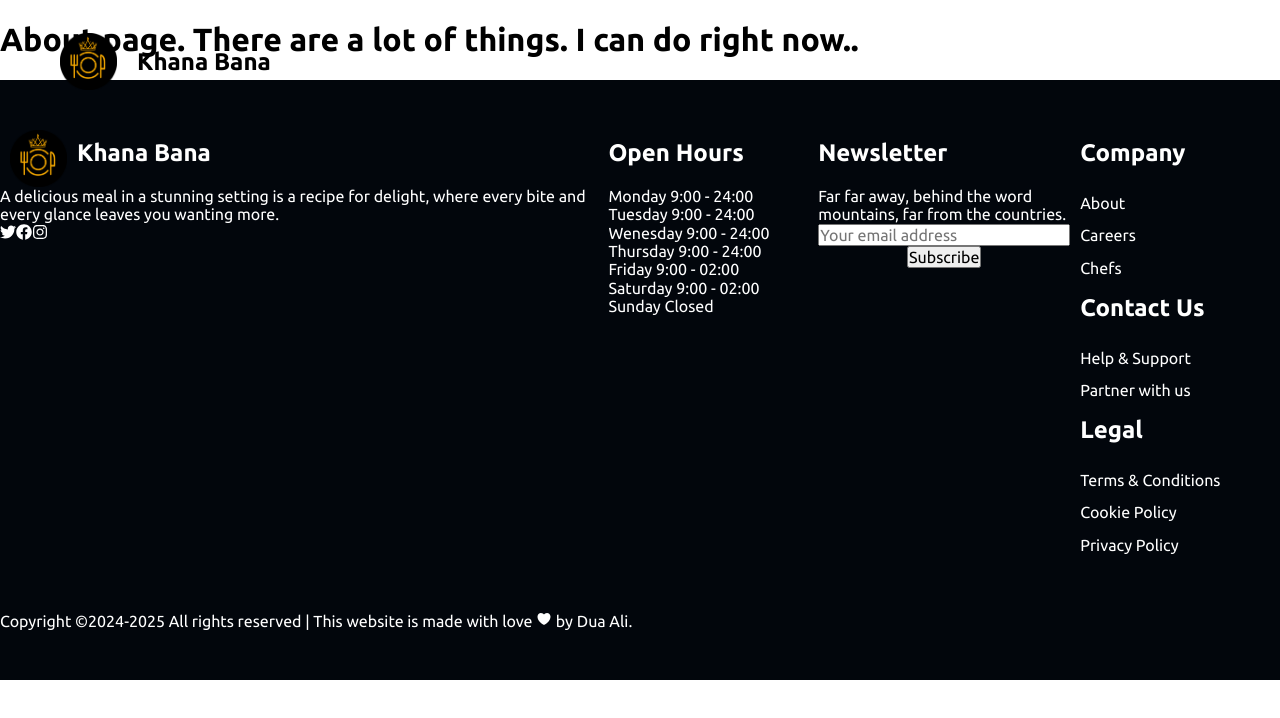
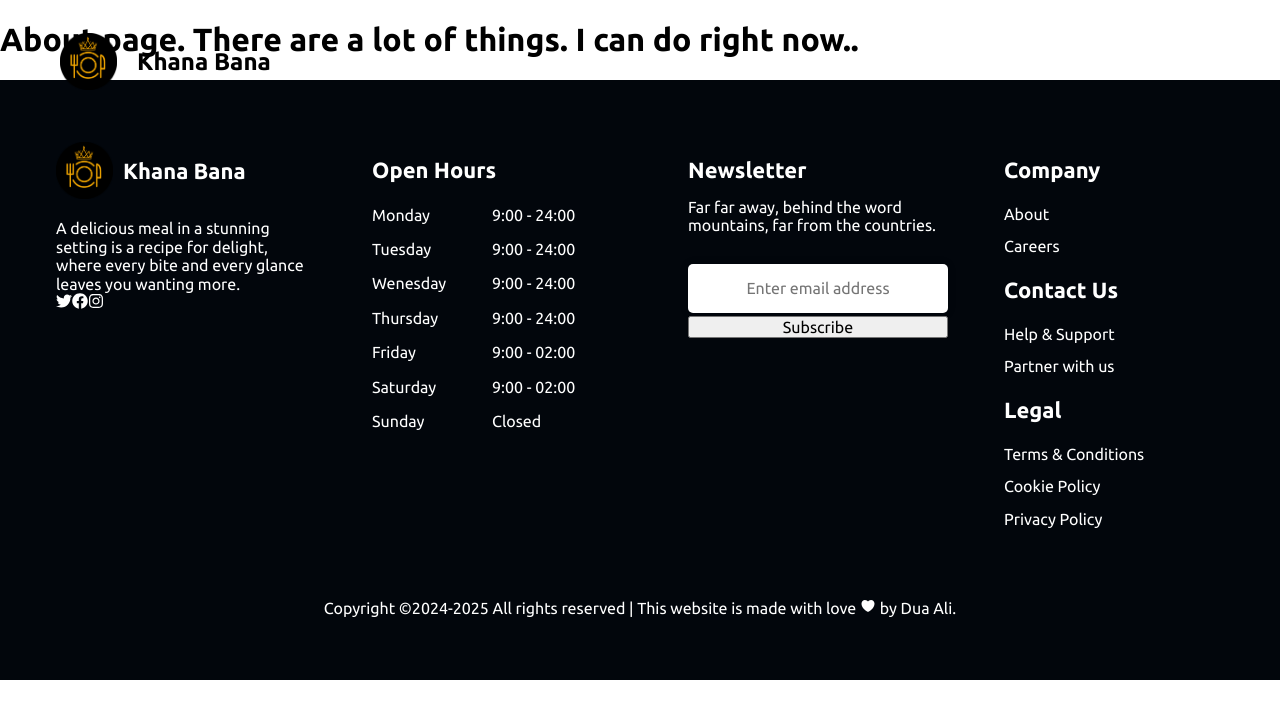
Before and after one commit to Shazzy911/Khana-bana-restaurant, a Next.js app: page /about in a window 1280 px wide. Shown: the top 718 px of the page. Built offline with nearby package versions, Linux system fonts and the light colour scheme.

Commit message:
6th August push working on footer feature

```diff
--- a/src/app/components/common/Footer/Footer.module.scss
+++ b/src/app/components/common/Footer/Footer.module.scss
@@ -18,27 +18,34 @@
         justify-content: space-evenly;
         .common{  // Common Css for all 4 divs...
             @include display_flex(30rem);
-            padding-left: 1rem ;
+            padding-left: 4rem ;
 
             h2{
-                margin: 1rem 0 2rem 0;
+                margin: 1.5rem 0 1.5rem 0;
+                font-size: 2.2rem;
             }
         }
 
         .app_info{
             span{
+                margin-bottom: 2rem;
                 a{
 
                     display: flex;
-                    // justify-content: center;
                     align-items: center;
                     gap: 1rem;
                 }
             }
         }
-        // .day_time{
-
-        // }
+        .day_time{
+            span{
+                display: flex;
+                padding: .8rem 0 ;
+                p{
+                    width: 12rem;
+                }
+            }
+        }
         // .news_letter{
 
         // }
@@ -56,4 +63,9 @@
         }
 
     }
+    .copy_right{
+        p{
+            text-align: center;
+        }
+    }
 }
--- a/src/app/components/common/Footer/Footer.tsx
+++ b/src/app/components/common/Footer/Footer.tsx
@@ -13,8 +13,8 @@ const Footer = () => {
         <div className={style.container}>
             <div className={style.section}>
 
-                <div className={` ${style.app_info}  `}>
-                    <span  className={`  ${style.common} `}>
+                <div className={` ${style.app_info}  && ${style.common}  `}>
+                    <span >
                         <Link href={'/'}>
                             <Image src={Hero} width={57} height={57} alt="Image not found" />
                             <h2>Khana Bana</h2>
@@ -33,7 +33,7 @@ const Footer = () => {
 
                     {
                         day_time.map((item, index) => (
-                            <span key={index}>{item.day} {item.time}</span>
+                            <span key={index}><p>{item.day} </p>{item.time}</span>
                         ))
                     }
 
@@ -54,7 +54,6 @@ const Footer = () => {
                         <h2>Company</h2>
                         <Link href={"/about"}> About</Link>
                         <Link href={"/careers"}> Careers</Link>
-                        <Link href={"/Chefs"}> Chefs</Link>
                     </div>
                     <div className={style.common_links}>
 
@@ -72,7 +71,7 @@ const Footer = () => {
 
                 </div>
             </div>
-            <div>
+            <div className={style.copy_right}>
                 <p>Copyright ©2024-2025 All rights reserved | This website is made with love <IoHeartSharp /> by Dua Ali.</p>
             </div>
 
--- a/src/app/components/ui/newsLetter/NewLetter.module.scss
+++ b/src/app/components/ui/newsLetter/NewLetter.module.scss
@@ -1,6 +1,28 @@
-.container{
-    display: flex;
-    align-items: center;
-    justify-content: center;
-    flex-direction: column;
+.container {
+  display: flex;
+  // align-items: center;
+  justify-content: center;
+  flex-direction: column;
+  margin: 3rem 0;
+  input {
+    padding: 1.5rem 0 0 0.8rem;
+    text-align: center;
+    /* Remove inline and outline */
+    outline: none;
+    border: none;
+
+    /* Add some basic styling */
+    padding: 1.5rem;
+    font-size: 1.6rem;
+    border-radius: 5px;
+    box-shadow: 0 0 10px rgba(0, 0, 0, 0.1);
+    margin-bottom: .3rem;
+    /* Remove default focus styles */
+    transition: box-shadow 0.3s;
+
+    /* Add a subtle focus effect */
+    &:focus {
+      box-shadow: 0 0 10px rgba(0, 0, 0, 0.3);
+    }
+  }
 }
--- a/src/app/components/ui/newsLetter/NewsLetter.tsx
+++ b/src/app/components/ui/newsLetter/NewsLetter.tsx
@@ -32,7 +32,7 @@ const NewsLetter = () => {
                 type="email"
                 // value={email}
                 // onChange={(e) => setEmail(e.target.value)}
-                placeholder="Your email address"
+                placeholder="Enter email address"
             />
             <button type="submit">Subscribe</button>
             {/* {success && <p>Thank you for subscribing!</p>} */}
```
